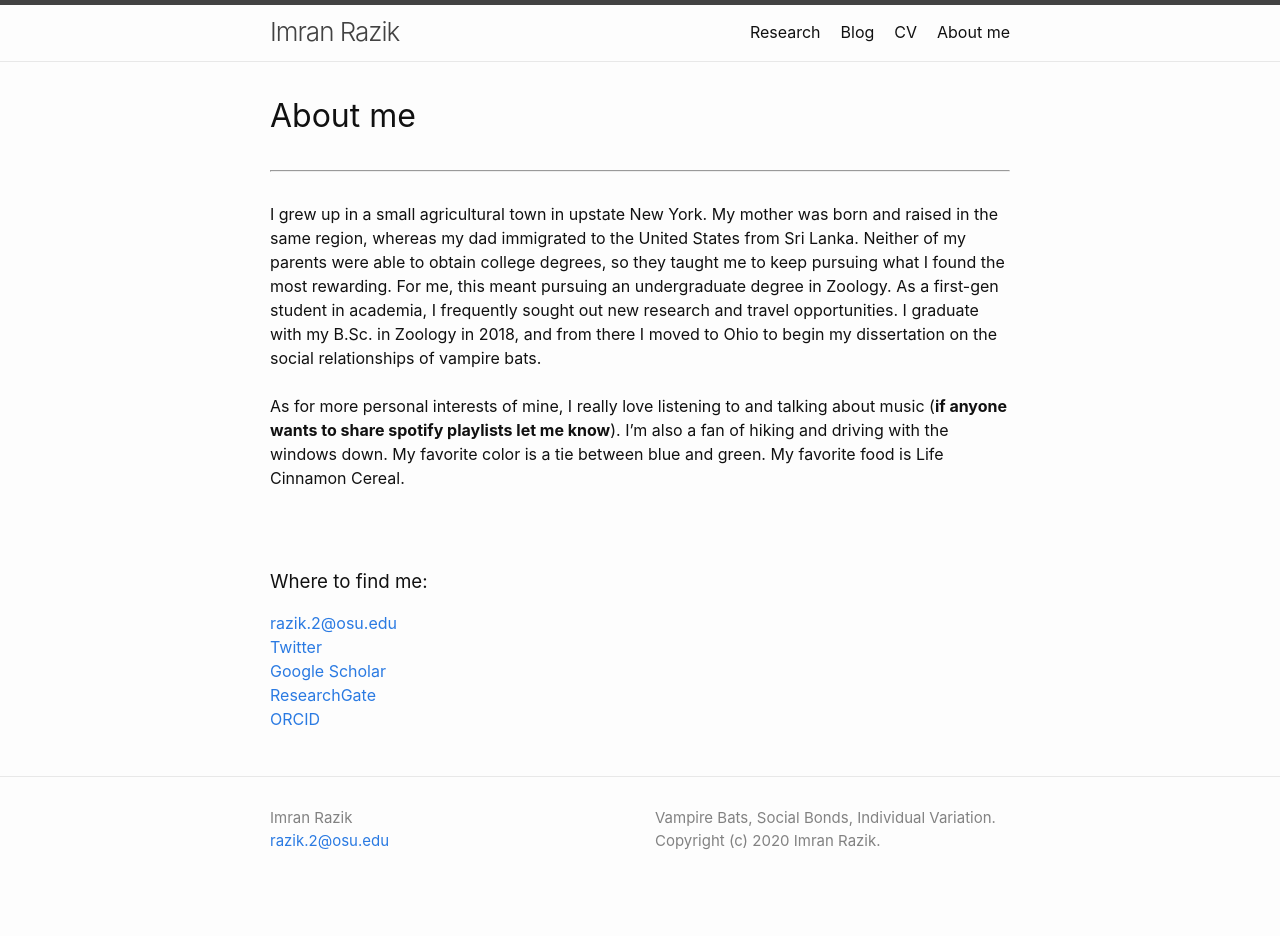
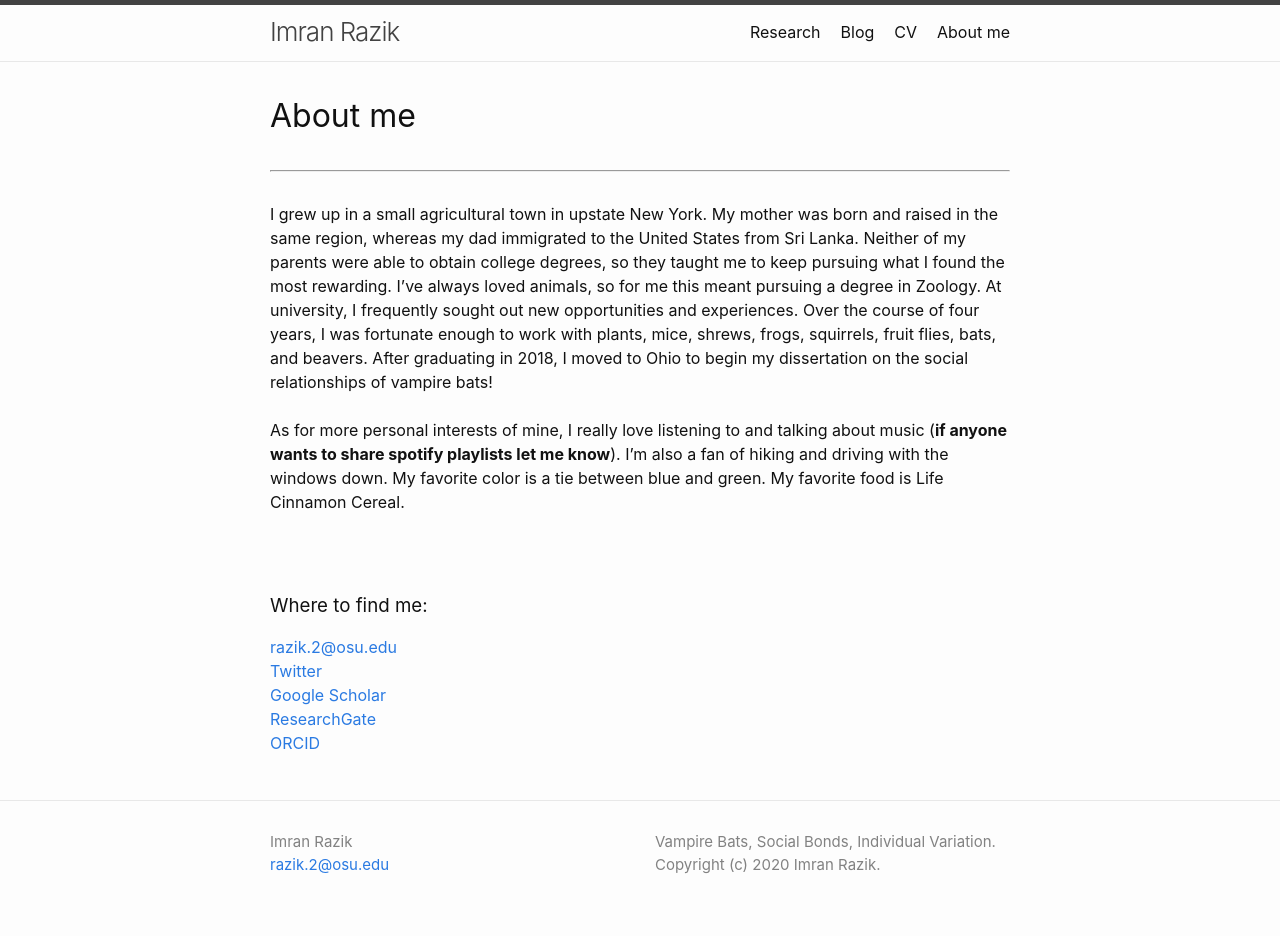
Before and after one commit to imranrazik/imranrazik.github.io, a Jekyll site: the page built from About-me.md, in a window 1280 px wide. Built offline with Jekyll 4.4.1, drawn with Linux system fonts in a browser that asks for light colours; our own code applies the rules of GitHub Pages for plain Markdown files; before the commit the page ends 912 px from its top, so only the background shows below that.

Commit message:
Update About-me.md

```diff
--- a/About-me.md
+++ b/About-me.md
@@ -3,7 +3,7 @@
 ---
 # About me
 ---
-I grew up in a small agricultural town in upstate New York. My mother was born and raised in the same region, whereas my dad immigrated to the United States from Sri Lanka. Neither of my parents were able to obtain college degrees, so they taught me to keep pursuing what I found the most rewarding. For me, this meant pursuing an undergraduate degree in Zoology. As a first-gen student in academia, I frequently sought out new research and travel opportunities. I graduate with my B.Sc. in Zoology in 2018, and from there I moved to Ohio to begin my dissertation on the social relationships of vampire bats.
+I grew up in a small agricultural town in upstate New York. My mother was born and raised in the same region, whereas my dad immigrated to the United States from Sri Lanka. Neither of my parents were able to obtain college degrees, so they taught me to keep pursuing what I found the most rewarding. I've always loved animals, so for me this meant pursuing a degree in Zoology. At university, I frequently sought out new opportunities and experiences. Over the course of four years, I was fortunate enough to work with plants, mice, shrews, frogs, squirrels, fruit flies, bats, and beavers. After graduating in 2018, I moved to Ohio to begin my dissertation on the social relationships of vampire bats!
 <br />
 <br />
 As for more personal interests of mine, I really love listening to and talking about music (**if anyone wants to share spotify playlists let me know**). I'm also a fan of hiking and driving with the windows down. My favorite color is a tie between blue and green. My favorite food is Life Cinnamon Cereal.
```
